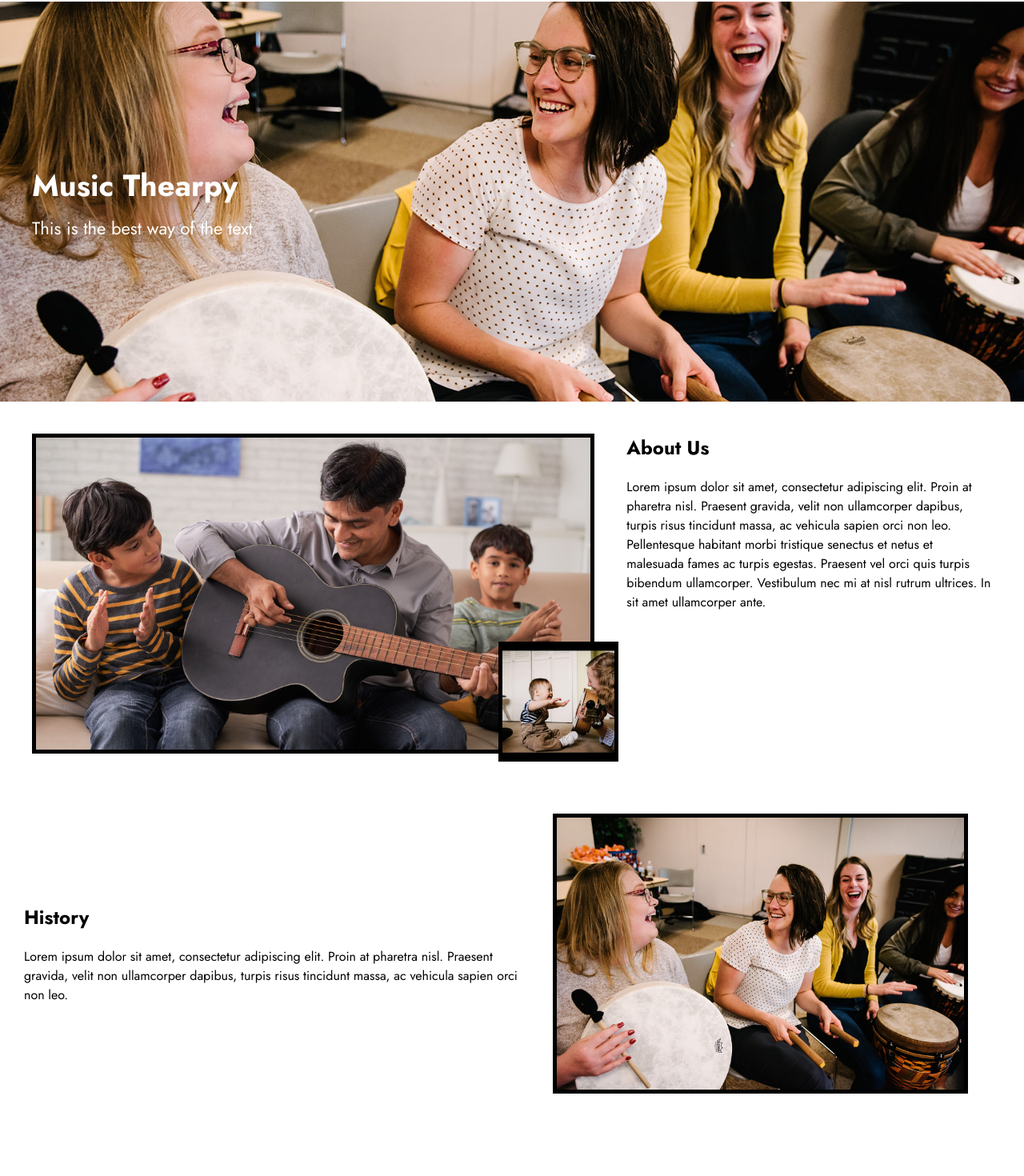
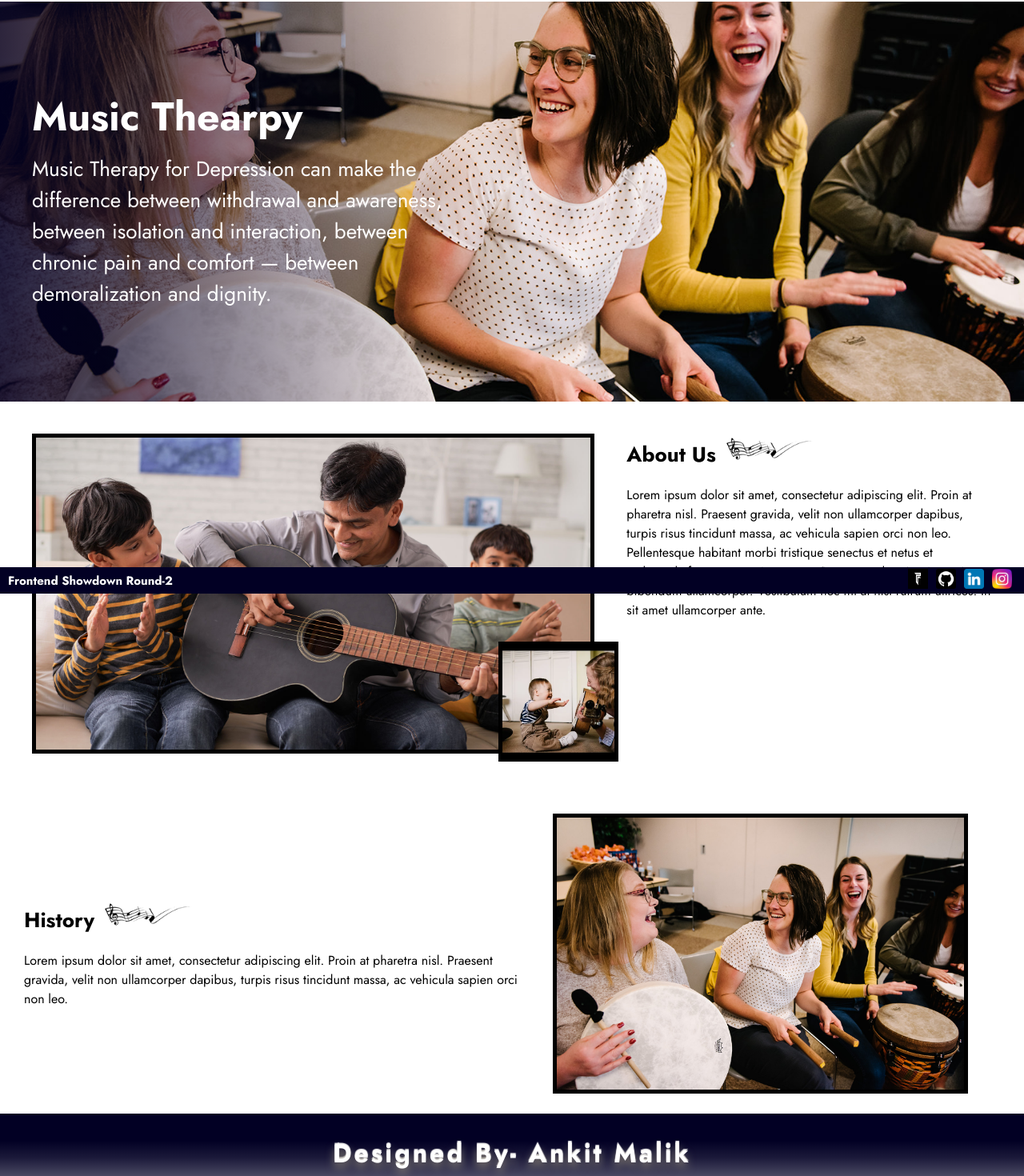
Before and after one commit to ankitmalik84/music, a React (Create React App) app: page / in a window 1280 px wide. Shown: the part 58-1528 px from the top of the page at 80% size. Before the commit the page ends 1450 px from the top, so only its background shows below. Built offline with nearby package versions, Linux system fonts and the light colour scheme.

Commit message:
new file:   src/components/Footer.css

```diff
--- /dev/null
+++ b/src/components/Footer.css
@@ -0,0 +1,39 @@
+.footer{
+    position: sticky;
+    bottom: 0px;
+    display: flex;
+    justify-content: flex-end;
+    background: #020024;
+    width: 100%;
+    /* z-index: 1000; */
+}
+.footer > div{
+    padding: 0 1rem;
+    display: flex;
+    position: relative;
+    justify-content: space-between;
+}
+.foot-links > ul{
+    display: flex;
+    cursor: pointer;
+}
+.foot-link > div{
+    padding: .2rem .5rem;
+    display: flex;
+    align-items: center;
+    transition: .5s;
+}
+.foot-link:hover > div{
+    transform: scale(1.1);
+}
+.foot-container{
+    width: 100%;
+}
+.owner{
+    display: flex;
+    align-items: center;
+    color: #fff;
+}
+.name{
+    font-size: 1.4rem;
+}
--- /dev/null
+++ b/src/components/Footer.jsx
@@ -0,0 +1,61 @@
+import React from "react";
+import logo from "../images/FS Logo.jpeg";
+import insta from "../images/instagram.png";
+import linkedin from "../images/linkedin.png";
+import github from "../images/github.png";
+import "./Footer.css";
+
+const Footer = () => {
+  return (
+    <>
+      <div
+        className='footer'
+        data-aos='fade-up'
+        data-aos-delay='100'
+        data-aos-duration='10'
+        data-aos-easing='ease-in-out'
+        data-aos-offset='320'
+      >
+        <div className='foot-container'>
+          <div className='owner'>
+            <h2>Frontend Showdown Round-2</h2>
+          </div>
+          <div className='foot-links'>
+            <ul>
+              <li className='foot-link' style={{ "--i": "0.6s" }}>
+                <div>
+                  <a href='https://cxi-miet.github.io/Frontend-Showdown/'>
+                    <img src={logo} alt='' height='25px' width='25px' />
+                  </a>
+                </div>
+              </li>
+              <li className='foot-link' style={{ "--i": "0.6s" }}>
+                <div>
+                  <a href='https://github.com/ankitmalik84'>
+                    <img src={github} alt='' height='25px' />
+                  </a>
+                </div>
+              </li>
+              <li className='foot-link' style={{ "--i": "0.6s" }}>
+                <div>
+                  <a href='https://www.linkedin.com/in/ankitmalik84/'>
+                    <img src={linkedin} alt='' height='25px' />
+                  </a>
+                </div>
+              </li>
+              <li className='foot-link' style={{ "--i": "0.6s" }}>
+                <div>
+                  <a href='https://www.instagram.com/ch.ankit.malik/'>
+                    <img src={insta} alt='' height='25px' />
+                  </a>
+                </div>
+              </li>
+            </ul>
+          </div>
+        </div>
+      </div>
+    </>
+  );
+};
+
+export default Footer;
--- a/src/components/Navbar.css
+++ b/src/components/Navbar.css
@@ -167,7 +167,7 @@ li {
 
   .mobile-menu-link {
     grid-column: 2/4;
-    position: relative;
+    position: absolute;
     z-index: 99;
   }
 
--- a/src/pages/Home.jsx
+++ b/src/pages/Home.jsx
@@ -7,39 +7,62 @@ import Navbar from "../components/Navbar";
 import img1 from "../images/SRL_8275.jpg";
 import img2 from "../images/11062b_f1101ad098ad460dbc81d517f366e25e~mv2.jpg";
 import img3 from "../images/sddefault.webp";
+import Footer from "../components/Footer";
+import logo from "../images/micon.png";
+
 const Home = () => {
   return (
     <>
       <Navbar />
-      <div className='hero'>
+      <div
+        className='hero'
+        data-aos='fade-left'
+        data-aos-easing='ease-in-out'
+        // data-aos-duration='100'
+        // data-aos-delay='0.5s'
+      >
         <div className='hero-img'>
           <img src={img1} alt='image' />
           <div className='hero-text'>
             <h2>Music Thearpy</h2>
-            <p>This is the best way of the text</p>
+            <p>
+              Music Therapy for Depression can make the difference between
+              withdrawal and awareness, between isolation and interaction,
+              between chronic pain and comfort — between demoralization and
+              dignity.
+            </p>
           </div>
         </div>
       </div>
       <div
         className='description'
         id='description'
-        data-aos='fade-right'
-        data-aos-duration='1s'
-        data-aos-direction='reverse'
-        data-aos-interpolation='bounce'
-        data-aos-timing='ease-in-out'
-        data-aos-delay='0.5s'
+        data-aos='zoom-in'
+        data-aos-easing='ease-in-out'
       >
-        <div
-          className='description-img'
-          data-aos='fade-left'
-          data-aos-delay='2.5s'
-        >
-          <img src={img2} alt='image' className='big-img' />
-          <img src={img3} alt='image' className='small-img' />
+        <div className='description-img'>
+          <img
+            src={img2}
+            alt='image'
+            className='big-img'
+            data-aos='flip-left'
+            data-aos-easing='ease-in-out'
+          />
+          <img
+            src={img3}
+            alt='image'
+            className='small-img'
+            data-aos='flip-right'
+            data-aos-easing='ease-in-out'
+          />
         </div>
         <div className='description-text' id='description'>
-          <h3>About Us</h3>
+          <h3>
+            About Us{" "}
+            <span>
+              <img src={logo} alt='' className='textlogo' />
+            </span>
+          </h3>
           <p>
             Lorem ipsum dolor sit amet, consectetur adipiscing elit. Proin at
             pharetra nisl. Praesent gravida, velit non ullamcorper dapibus,
@@ -54,7 +77,12 @@ const Home = () => {
       {/* <img src={img1} alt='history bakcgorund image' className='bghistory' /> */}
       <div className='history' data-aos='zoom-in' data-aos-easing='ease-in-out'>
         <div className='history-text'>
-          <h3>History</h3>
+          <h3>
+            History{" "}
+            <span>
+              <img src={logo} alt='' className='textlogo' />
+            </span>
+          </h3>
           <p>
             Lorem ipsum dolor sit amet, consectetur adipiscing elit. Proin at
             pharetra nisl. Praesent gravida, velit non ullamcorper dapibus,
@@ -64,10 +92,6 @@ const Home = () => {
         <div className='history-img'>
           <img src={img1} alt='image' />
         </div>
-      </div>
-      <div className='blogredirect'>
-        <h1>To see the blog review click here</h1>
-        <button></button>
       </div>
       {/* <div className='footer'>
         <div className='footer-img'>
@@ -87,6 +111,10 @@ const Home = () => {
           </div>
         </div>
       </div> */}
+      <div className='big-foot'>
+        <h1>Designed By- Ankit Malik</h1>
+      </div>
+      <Footer />
     </>
   );
 };
--- a/src/pages/home.css
+++ b/src/pages/home.css
@@ -18,21 +18,26 @@
   }
 
   .hero-text {
+    background: linear-gradient(90deg, rgba(2,0,36,0.8099614845938375) 0%, rgba(0,212,255,0) 100%);
+    height: 100%;
     position: absolute;
+    width: 45%;
     top: 50%;
-    left: 40px;
+    padding-left: 40px;
     transform: translateY(-50%);
     color: #fff;
   }
 
   .hero-text h2 {
-    font-size: 38px;
+    margin-top: 20%;
+    font-size: 50px;
     margin-bottom: 10px;
   }
 
   .hero-text p {
-    font-size: 22px;
+    font-size: 26px;
     margin: 0;
+    line-height: 1.5;
   }
 
   .description {
@@ -71,10 +76,12 @@
   }
 
   .description-text h3 {
-    font-size: 24px;
+    font-size: 26px;
     margin-bottom: 20px;
   }
-
+  .textlogo{
+    height: 35px;
+  }
   .description-text p {
     font-size: 16px;
     line-height: 1.5;
@@ -84,7 +91,7 @@
 
 .history {
   background: #fff;
-  position: absolute;
+  position: relative;
   overflow: hidden;
   height: 400px;
   display: flex;
@@ -112,13 +119,30 @@
 }
 
 .history-text h3 {
-  font-size: 24px;
+  font-size: 26px;
   margin-bottom: 20px;
 }
 
 .history-text p {
   font-size: 16px;
   line-height: 1.5;
+}
+
+
+.big-foot{
+  background: linear-gradient(180deg, rgba(2,0,36,1) 34%, rgba(2,0,36,0.9023984593837535) 55%, rgba(2,0,36,0.6923144257703081) 81%, rgba(2,0,36,0.2805497198879552) 100%);
+  color: #fff;
+  position: absolute;
+  overflow: hidden;
+  height: 100px;
+  width: 100%;
+  display: flex;
+  align-items: center;
+  justify-content: center;
+  font-size: 16px;
+  font-weight: 600;
+  letter-spacing: 3px;
+  text-shadow: 0 6.36px 10.896px #857e73,0 -2px 1px #fff;
 }
 /*
 .history:before {
@@ -145,9 +169,10 @@ background-size: cover;
 
   /* Media queries for responsiveness */
 
-  @media only screen and (max-width: 768px) {
+  @media only screen and (max-width: 990px) {
     .hero-text {
-      left: 20px;
+      padding-left: 20px;
+      width: 100%;
     }
 
     .description {
@@ -162,6 +187,7 @@ background-size: cover;
 
     .big-img {
       height: 300px;
+      width: 95%;
       margin-bottom: 5px;
     }
 
@@ -195,7 +221,8 @@ background-size: cover;
     }
 
     .history-img img {
-      height: 250px;
+      height: 300px;
+      width: 100%;
       margin-right: 0;
       margin-bottom: 10px;
     }
```
